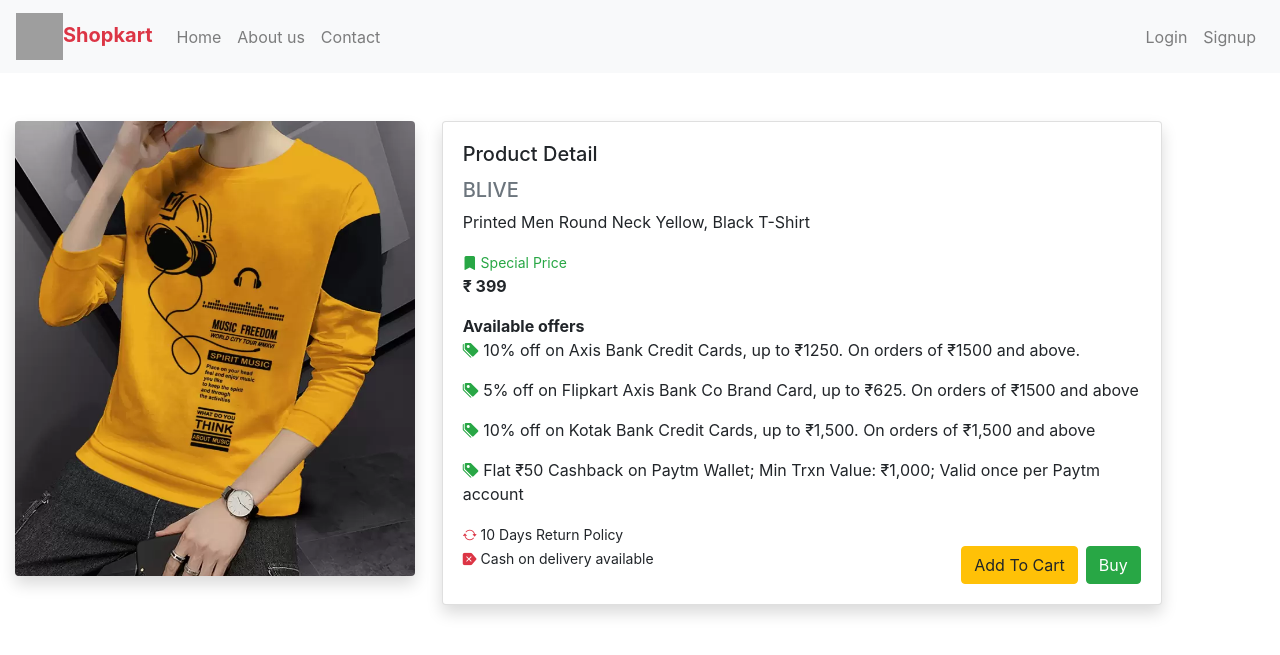
After one commit to sudhirkumar111/shopkart, a Django app: page /product-detail/1/ in a window 1280 px wide. The commit adds this page. Shown: the top 655 px of the page. Run offline with Django 4.2, Linux system fonts and the light colour scheme; data comes from the database, SQL or seed files in the repository; both versions use the stored data as it was after the commit; some libraries are stand-ins or nearby versions; grey boxes are pictures that could not be loaded.

Commit message:
product detail page added

```diff
--- a/app1/templates/base.html
+++ b/app1/templates/base.html
@@ -7,6 +7,7 @@
     <link rel="icon" type="image/x-icon" href="https://cdn.pixabay.com/photo/2014/04/03/10/00/shopping-cart-309592_1280.png">
 
     <title>Welcome to ShopKart</title>
+    <link rel="stylesheet" href="https://cdn.jsdelivr.net/npm/bootstrap-icons@1.9.1/font/bootstrap-icons.css">
     <link rel="stylesheet" href="https://cdn.jsdelivr.net/npm/bootstrap@4.6.2/dist/css/bootstrap.min.css" integrity="sha384-xOolHFLEh07PJGoPkLv1IbcEPTNtaed2xpHsD9ESMhqIYd0nLMwNLD69Npy4HI+N" crossorigin="anonymous">
     <script src="https://cdn.jsdelivr.net/npm/jquery@3.5.1/dist/jquery.slim.min.js" integrity="sha384-DfXdz2htPH0lsSSs5nCTpuj/zy4C+OGpamoFVy38MVBnE+IbbVYUew+OrCXaRkfj" crossorigin="anonymous"></script>
 <script src="https://cdn.jsdelivr.net/npm/bootstrap@4.6.2/dist/js/bootstrap.bundle.min.js" integrity="sha384-Fy6S3B9q64WdZWQUiU+q4/2Lc9npb8tCaSX9FK7E8HnRr0Jz8D6OP9dO5Vg3Q9ct" crossorigin="anonymous"></script>
@@ -38,13 +39,12 @@
           <ul class="navbar-nav ml-auto">
 
           {% if request.user.is_authenticated %}
-          <!-- <button ><strong>Welcome, {{request.user.first_name}}</strong></button> -->
 
 
           <li class="nav-item dropdown">
 
             <a class="nav-link dropdown-toggle" href="#" id="navbardrop" data-toggle="dropdown">
-            <strong>Welcome,</strong><span class="text-danger text-weight-bold">{{request.user.first_name|title}}</span>
+            <strong>Welcome, </strong><span class="text-danger text-weight-bold">{{request.user.first_name|title}}</span>
             </a>
             <div class="dropdown-menu">
               <a class="dropdown-item" href="{% url 'profile' request.user.id %}">Profile</a>
--- /dev/null
+++ b/app1/templates/product_detail.html
@@ -0,0 +1,40 @@
+{% extends 'base.html' %}
+
+{% block content %}
+
+
+<div class="container-fluid mt-5">
+    <div class="row">
+        <div class="col-lg-4">
+            <img src="{{product.img.url}}" style="width:400px;height:455px" class="shadow rounded" alt="">
+
+        </div>
+
+              <div class="col-lg-8 ">
+                <div class="card shadow" style="width: 45rem;">
+                    <div class="card-body">
+                      <h5 class="card-title">Product Detail</h5>
+                      <h5 class="text-muted">{{product.name}}</h5>
+                      <p>{{product.desc}}</p>
+                      <small class="text-success"><i class="bi bi-bookmark-fill"></i> Special Price</small>
+                      <p><strong>₹  {{product.price}}</strong></p>
+
+                      <strong>Available offers</strong><br>
+                      <p><i class="bi bi-tags-fill text-success"></i> 10% off on Axis Bank Credit Cards, up to ₹1250. On orders of ₹1500 and above.</p>
+                     <p><i class="bi bi-tags-fill text-success"></i> 5% off on Flipkart Axis Bank Co Brand Card, up to ₹625. On orders of ₹1500 and above</p>
+                      <p><i class="bi bi-tags-fill text-success"></i> 10% off on Kotak Bank Credit Cards, up to ₹1,500. On orders of ₹1,500 and above</p>
+                   <p><i class="bi bi-tags-fill text-success"></i> Flat ₹50 Cashback on Paytm Wallet; Min Trxn Value: ₹1,000; Valid once per Paytm account</p>
+                     <small><i class="bi bi-arrow-repeat text-danger"></i> 10 Days Return Policy</small>
+                     <br><small><i class="bi text-danger bi-backspace-reverse-fill"></i> Cash on delivery available</small>
+                      <a href="#" class="btn  float-right btn-success">Buy</a>
+                      <a href="#" class="btn float-right mr-2 btn-warning">Add To Cart</a>
+                    </div>
+              </div>
+        </div>
+    </div>
+</div>
+
+
+
+
+{% endblock %}
--- a/app1/views.py
+++ b/app1/views.py
@@ -9,6 +9,7 @@ from django.contrib.auth.models import User
 from .forms import SignUpForm, ShippingForm
 from django.contrib import messages
 from django.template.loader import render_to_string
+from django.views.generic.detail import DetailView
 
 # Create your views here.
 def home(request):
@@ -152,5 +153,11 @@ def user_profile(request,id):
     user = User.objects.get(id=id)
     return render(request,'profile.html',{'user':user})
 
+class product_detail(DetailView):
+    model = Product
+    template_name = 'product_detail.html'
+    context_object_name = 'product'
+
+
 def payment_view(request):
     return render(request, 'payment.html')
--- a/ecom/urls.py
+++ b/ecom/urls.py
@@ -47,6 +47,7 @@ urlpatterns = [
     path('address/', views.address_view,name='address'),
     path('delete/<id>/', views.delet_address,name='delete'),
     path('profile/<id>/', views.user_profile,name='profile'),
+    path('product-detail/<pk>/', views.product_detail.as_view(),name='product-detail')
 
 
 
```
Also changed, not shown: app1/templates/home.html (+4 -4 lines), ecom/db.sqlite3.
